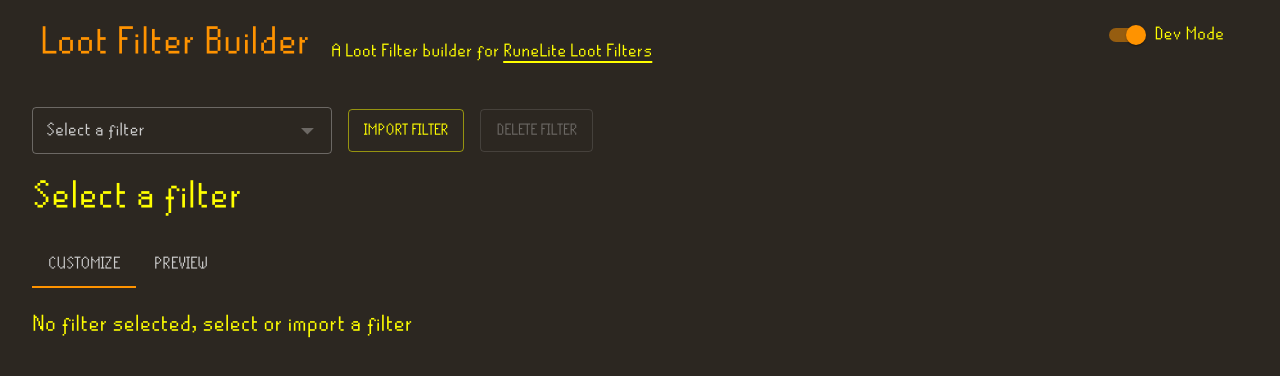
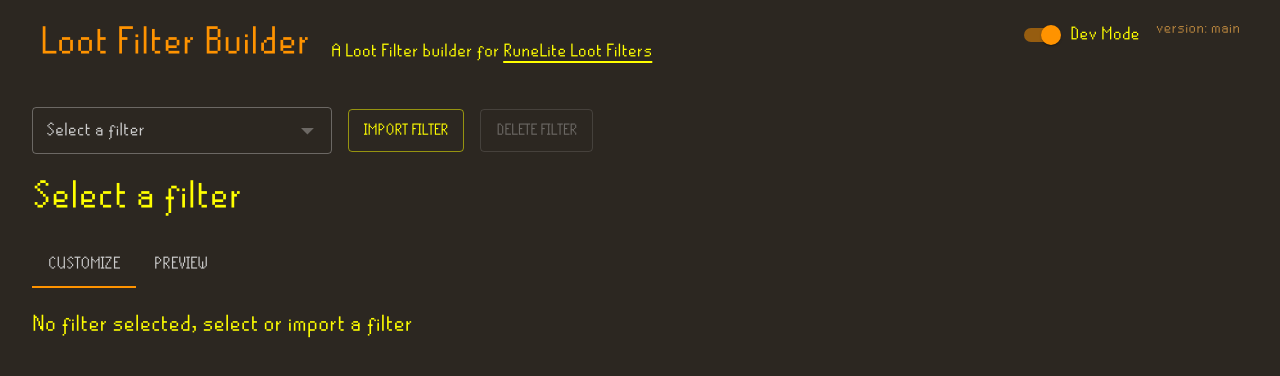
Before and after one commit to kutweer/loot-filters-ui, a React app: page / in a window 1280 px wide. Shown: the top 376 px of the page. Built offline with nearby package versions, Linux system fonts and the light colour scheme.

Commit message:
show version in ui

```diff
--- a/src/App.tsx
+++ b/src/App.tsx
@@ -47,7 +47,7 @@ const MainPage = ({ sha }: { sha: string }) => {
                 RuneScapeSmall
             </span>
             <Container className="rs-container" maxWidth="xl">
-                <Header />
+                <Header sha={sha} />
                 <FilterTabs sha={sha} />
             </Container>
         </>
--- a/src/components/AppHeader.tsx
+++ b/src/components/AppHeader.tsx
@@ -10,7 +10,7 @@ import {
 import { useUiStore } from '../store/store'
 import { colors } from '../styles/MuiTheme'
 
-export const Header: React.FC = () => {
+export const Header: React.FC<{ sha: string }> = ({ sha }) => {
     const { siteConfig, setSiteConfig } = useUiStore()
 
     return (
@@ -61,6 +61,9 @@ export const Header: React.FC = () => {
                         </FormGroup>
                     </FormControl>
                 ) : null}
+                <Typography variant="body2" color="text.secondary">
+                    version: {sha.slice(0, 7)}
+                </Typography>
             </Box>
         </Box>
     )
```
